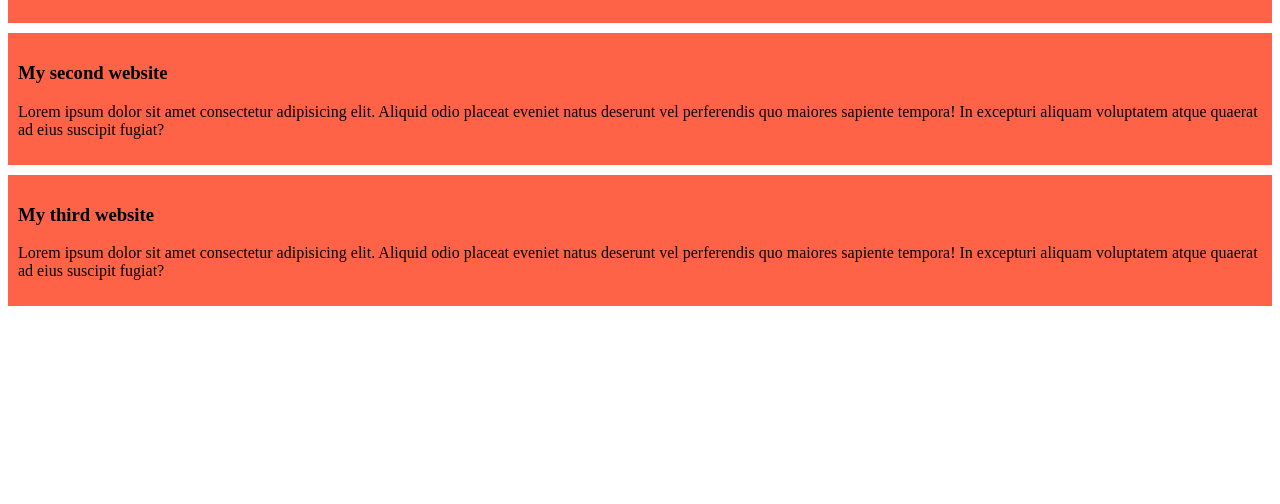
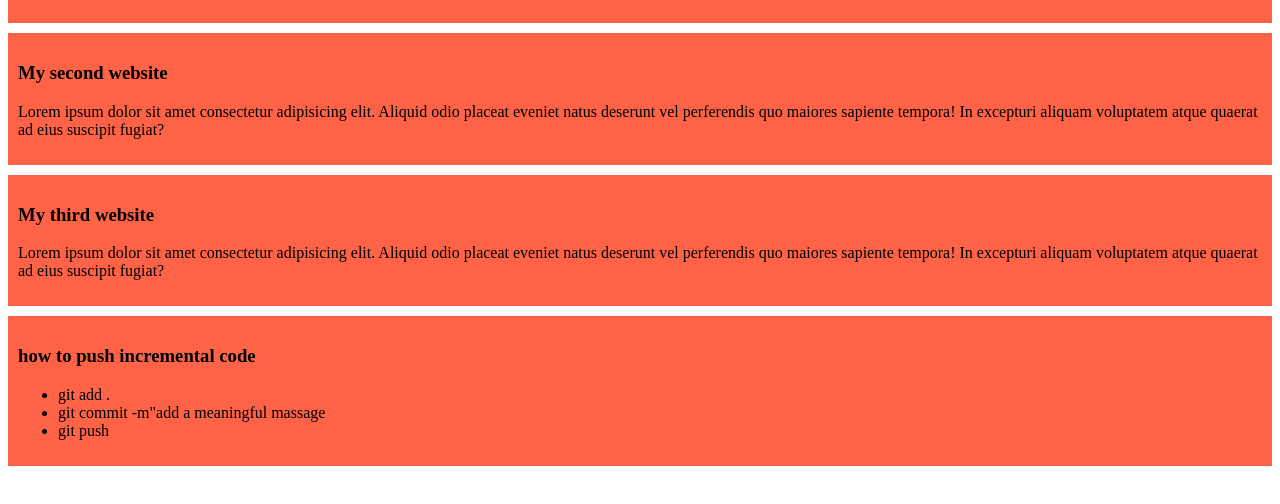
Before and after one commit to mahmudul11223344/my-first-website, a plain HTML site: page index.html in a window 1280 px wide. Shown: the part 116-620 px from the top of the page. Drawn offline with Linux system fonts and the light colour scheme.

Commit message:
added a list item

```diff
--- a/index.html
+++ b/index.html
@@ -19,5 +19,13 @@
         <h3>My third website</h3>
         <p>Lorem ipsum dolor sit amet consectetur adipisicing elit. Aliquid odio placeat eveniet natus deserunt vel perferendis quo maiores sapiente tempora! In excepturi aliquam voluptatem atque quaerat ad eius suscipit fugiat?</p>
     </div>
+    <div>
+        <h3>how to push incremental code</h3>
+        <ul>
+            <li>git add .</li>
+            <li>git commit -m"add a meaningful massage</li>
+            <li>git push</li>
+        </ul>
+    </div>
 </body>
 </html>
```
